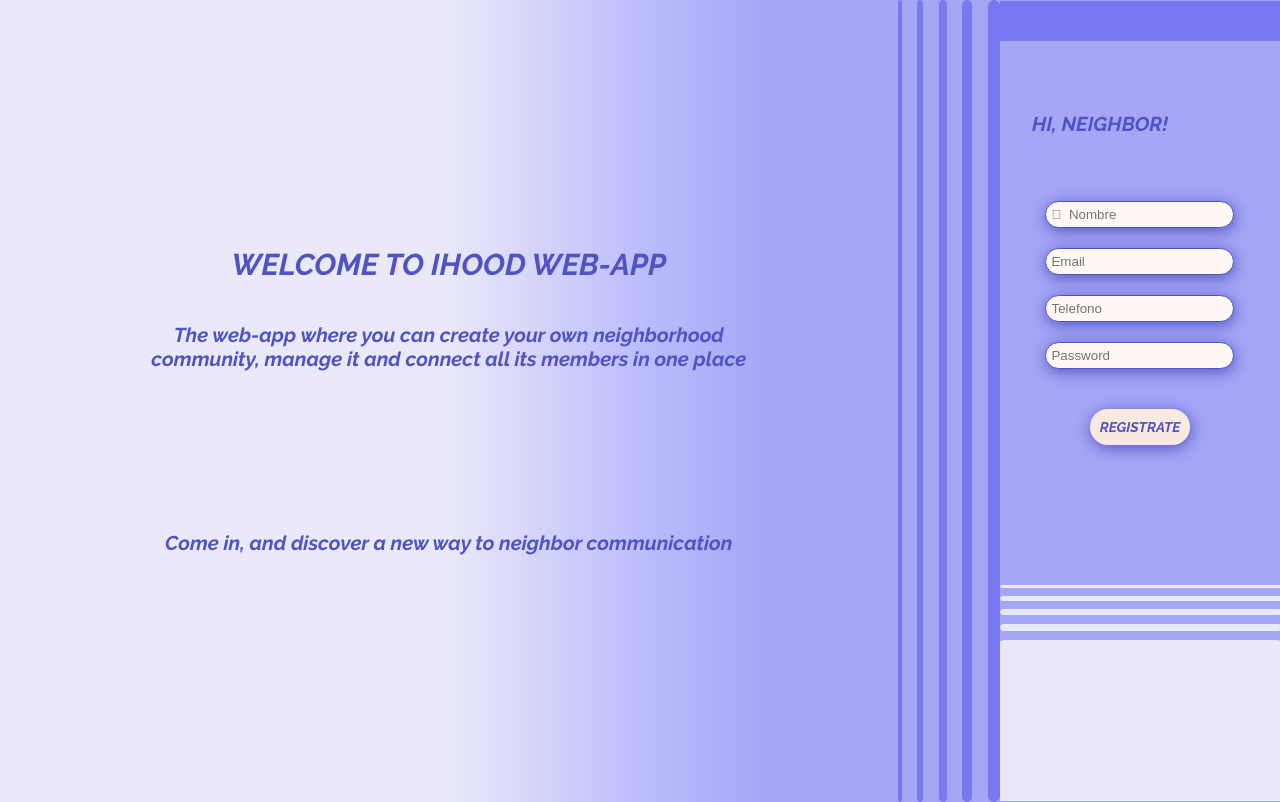
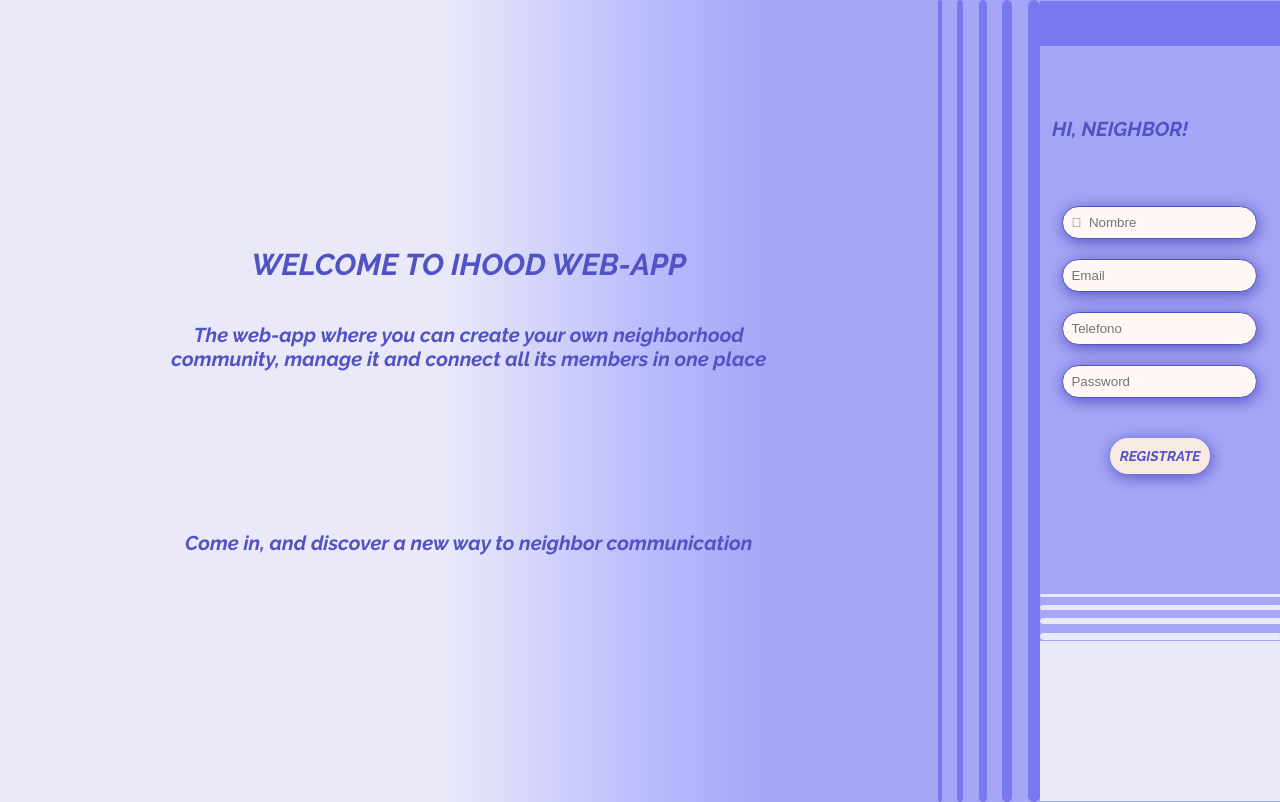
Before and after one commit to fullstacktf/ihood-frontend-definitive, a React (Create React App) app: page / in a window 1280 px wide. Built offline with nearby package versions, Linux system fonts and the light colour scheme; some icons are missing.

Commit message:
modify paddings in some components of login page

```diff
--- a/src/components/Login.module.css
+++ b/src/components/Login.module.css
@@ -2,16 +2,15 @@
 
 
 .formlogin {
-  min-width: 35vh;
+  min-width: 30vh;
   min-height: 100vh;
-  /* background: #000; */
   background: linear-gradient(#A5A6F6 80%, #E9E9F9 40%);
 }
 
 .langNav {
   background: #7879F1;
   width: 100%;
-  height: 40px;
+  height: 45px;
   margin-top: 0;
 }
 
@@ -62,7 +61,7 @@
   border-radius: 20px;
   border: 1px solid #5152C3;
   background: #FFF8F5;
-  padding: 5px;
+  padding: 8px;
 }
 
 .loginBtn {
```
Also changed, not shown: src/components/DecoLines.tsx (deleted, +0 -16 lines), src/components/DecoLines-module.css (deleted).
